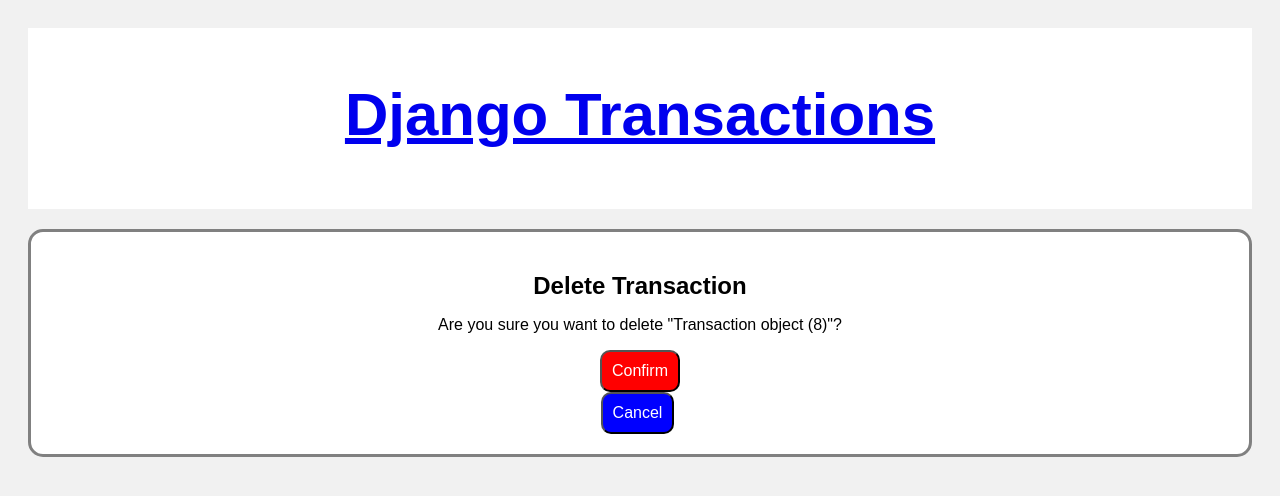
After one commit to JXIong15/fetch-points, a Django app: page /transaction/delete/8 in a window 1280 px wide. The commit adds this page. Shown: the top 496 px of the page. Run offline with Django 4.2, Linux system fonts and the light colour scheme; data comes from the database, SQL or seed files in the repository; both versions use the stored data as it was after the commit.

Commit message:
transaction adds to user

```diff
--- a/points/templates/payer_list.html
+++ b/points/templates/payer_list.html
@@ -11,6 +11,9 @@
       <div class="card">
           <h2>{{payer.name}}</h2>
           <h5>Total Points: {{payer.total_points}}</h5>
+          <a href="{% url 'payerdelete' payer.id %}">
+              <button class="del-btn">Delete</button>
+          </a>
       </div>
       {% endfor %}
     {% else %}
--- /dev/null
+++ b/points/templates/transaction_delete_form.html
@@ -0,0 +1,16 @@
+{% extends './base.html' %}
+{% block content %}
+<div class="form">
+  <h2>Delete Transaction</h2>
+  <form method="post">
+  <div>
+    {% csrf_token %}
+    <p>Are you sure you want to delete "{{ object }}"?</p>
+    <input class="del-btn" type="submit" value="Confirm" />
+  </div>
+  </form>
+    <a href="{% url 'transactions' %}">
+        <button class="btn">Cancel</button>
+    </a>
+</div>
+{% endblock %}
--- a/points/templates/transaction_list.html
+++ b/points/templates/transaction_list.html
@@ -12,6 +12,9 @@
           <h2>{{transaction.payer}}</h2>
           <h5>Points: {{transaction.points}}</h5>
           <h5>Timestamp: {{transaction.timestamp}}</h5>
+          <a href="{% url 'transactiondelete' transaction.id %}">
+              <button class="del-btn">Delete</button>
+          </a>
       </div>
       {% endfor %}
     {% else %}
--- a/points/urls.py
+++ b/points/urls.py
@@ -6,7 +6,7 @@ urlpatterns = [
 
     path('payer', views.PayerListView.as_view(), name='payers'),
     path("payer/create", views.PayerCreate.as_view(), name="payercreate"),
-    path("payer/update/<pk>", views.PayerUpdate.as_view(), name="payerupdate"),
+    # path("payer/update/<pk>", views.PayerUpdate.as_view(), name="payerupdate"),
     path("payer/delete/<pk>", views.PayerDelete.as_view(), name="payerdelete"),
 
     path('transaction', views.TransactionListView.as_view(), name='transactions'),
--- a/points/views.py
+++ b/points/views.py
@@ -1,6 +1,10 @@
 from django.shortcuts import render
+from django.contrib import messages
+from django.http import HttpResponseRedirect
+
 from django.views.generic import ListView
 from django.views.generic.edit import CreateView, DeleteView, UpdateView
+
 from .models import Payer, Transaction
 from .forms import PayerCreateForm, PayerUpdateForm, TransactionCreateForm
 
@@ -20,16 +24,16 @@ class PayerCreate(CreateView):
     form_class = PayerCreateForm
 
 
-class PayerUpdate(UpdateView):
-  model = Payer
-  template_name = "payer_update_form.html"
-  form_class = PayerUpdateForm
+# class PayerUpdate(UpdateView):
+#   model = Payer
+#   template_name = "payer_update_form.html"
+#   form_class = PayerUpdateForm
 
 
 class PayerDelete(DeleteView):
   model = Payer
   template_name = "payer_delete_form.html"
-  success_url = "/"
+  success_url = "/payer"
 
 
 class TransactionListView(ListView):
@@ -42,9 +46,26 @@ class TransactionCreate(CreateView):
     model = Transaction
     template_name = 'transaction_create_form.html'
     form_class = TransactionCreateForm
+    payers = Payer.objects.all()
+
+    # calculates new player points
+    def post(self, request, *args, **kwargs):
+        new_points = int(request.POST.get("points"))
+        payer_id = request.POST.get("payer")
+        payer = self.payers.get(id=payer_id)
+        payer.total_points = payer.total_points + new_points
+
+        # checks if payer has enough points
+        if payer.total_points < 0:
+            messages.error(request, "Not enough points")
+            return HttpResponseRedirect('/transaction/create')
+
+        payer.save()
+        self.object = None
+        return super().post(request, *args, **kwargs)
 
 
 class TransactionDelete(DeleteView):
   model = Transaction
   template_name = "transaction_delete_form.html"
-  success_url = "/"
+  success_url = "/transaction"
```
Also changed, not shown: points/templates/message.html (added, +7 -0 lines), points/templates/payer_delete_form.html (added, +16 -0 lines), db.sqlite3, points/models.py (line endings or trailing spaces).
